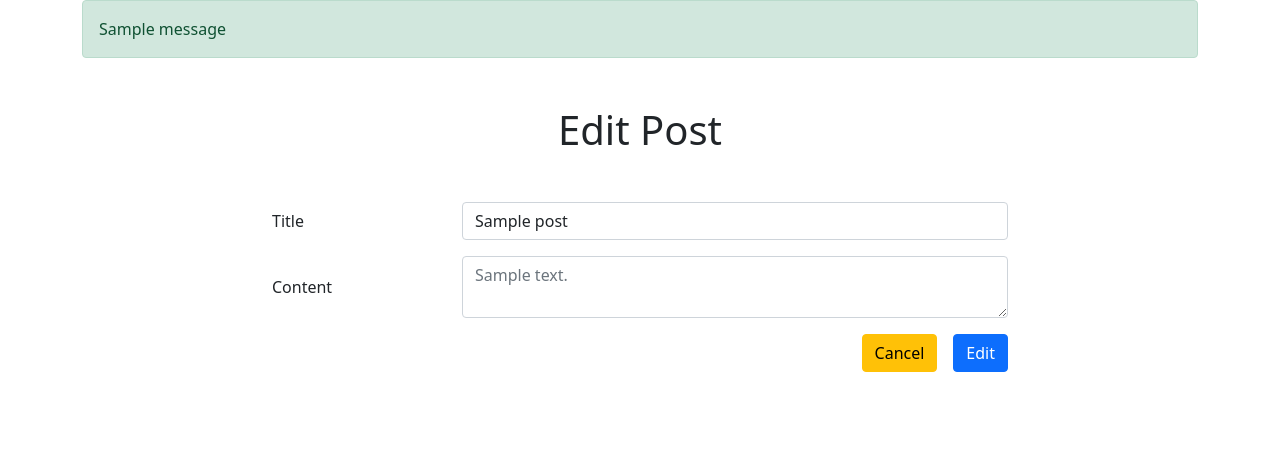
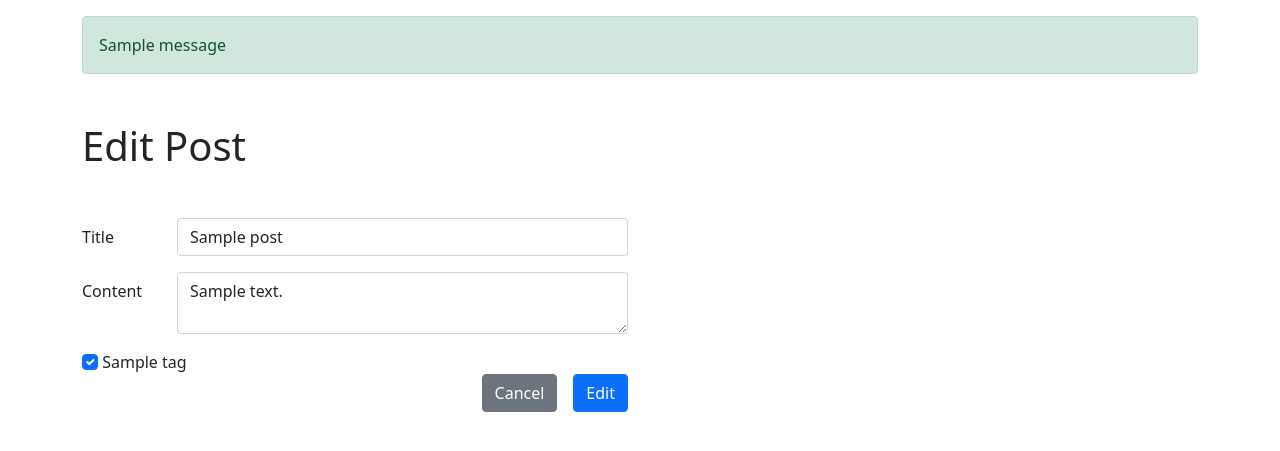
Before and after one commit to MattPereira/springboard-exercises, a Flask app: page /posts/1/edit in a window 1280 px wide. Shown: the top 451 px of the page. Run offline with Flask 2, Linux system fonts and the light colour scheme; tables that the repository leaves empty hold one stand-in row (values such as "Sample post"); one stand-in notice (Sample message) is shown.

Commit message:
many to many exercise complete

```diff
--- a/flask-blogly/app.py
+++ b/flask-blogly/app.py
@@ -2,7 +2,7 @@
 
 from flask import Flask, request, render_template, redirect, flash, session
 from flask_debugtoolbar import DebugToolbarExtension
-from models import db, connect_db, User, Post
+from models import db, connect_db, User, Post, Tag, PostTag
 
 app = Flask(__name__)
 
@@ -112,17 +112,23 @@ def delete_user(user_id):
 def new_post_form(user_id):
     """Show form to add a new post"""
     user = User.query.get_or_404(user_id)
-    return render_template('posts/new.html', user=user)
+
+    tags = Tag.query.all()
+
+    return render_template('posts/new.html', user=user, tags=tags)
 
 
 @app.route('/users/<int:user_id>/posts/new', methods=["POST"])
 def create_post(user_id):
     """Handle add form by adding post to db and then redirect to user details"""
 
-    title = request.form["title"]
-    content = request.form["content"]
+    new_post = Post(
+        title=request.form["title"], content=request.form["content"], user_id=user_id)
 
-    new_post = Post(title=title, content=content, user_id=user_id)
+    tag_ids = request.form.getlist('tags')
+
+    for id in tag_ids:
+        new_post.tags.append(Tag.query.get(id))
 
     db.session.add(new_post)
     db.session.commit()
@@ -145,24 +151,27 @@ def edit_post_form(post_id):
     """Show form to edit a particular post"""
     post = Post.query.get_or_404(post_id)
 
-    return render_template('posts/edit.html', post=post)
+    tags = Tag.query.all()
+
+    return render_template('posts/edit.html', post=post, tags=tags)
 
 
 @app.route('/posts/<int:post_id>/edit', methods=["POST"])
 def edit_post(post_id):
-    """Update title and content of post in db then redirect to post details"""
-    title = request.form["title"]
-    content = request.form["content"]
+    """Update title, content, and tags of post in db then redirect to post details"""
 
     post = Post.query.get_or_404(post_id)
 
-    post.title = title
-    post.content = content
+    post.title = request.form["title"]
+    post.content = request.form["content"]
+
+    tag_ids = [int(num) for num in request.form.getlist('tags')]
+    post.tags = Tag.query.filter(Tag.id.in_(tag_ids)).all()
 
     db.session.add(post)
     db.session.commit()
 
-    flash(f"Post {post.title} has been edited!")
+    flash(f'Post "{post.title}" has been edited!')
 
     return redirect(f'/posts/{post_id}')
 
@@ -180,3 +189,85 @@ def delete_post(post_id):
     flash(f"Post {post.title} has been deleted!")
 
     return redirect(f'/users/{user_id}')
+
+
+@app.route('/tags')
+def list_tags():
+    """Show list of all tags"""
+
+    tags = Tag.query.all()
+
+    return render_template('tags/list.html', tags=tags)
+
+
+@app.route('/tags/<int:tag_id>')
+def show_tag(tag_id):
+    """show details for a particular tag"""
+    tag = Tag.query.get(tag_id)
+
+    return render_template('tags/details.html', tag=tag)
+
+
+@app.route('/tags/new')
+def new_tag_form():
+    """Show form to add a new tag"""
+    posts = Post.query.all()
+
+    return render_template('tags/new.html', posts=posts)
+
+
+@app.route('/tags/new', methods=["POST"])
+def create_tag():
+    """Add tag to database along with selected posts, then redirect to tag list"""
+
+    post_ids = [int(num) for num in request.form.getlist('posts')]
+    posts = Post.query.filter(Post.id.in_(post_ids)).all()
+    new_tag = Tag(name=request.form['name'], posts=posts)
+
+    db.session.add(new_tag)
+    db.session.commit()
+
+    flash(f"Tag {new_tag.name} has been added!")
+
+    return redirect('/tags')
+
+
+@app.route('/tags/<int:tag_id>/edit')
+def edit_tag_form(tag_id):
+    """Show edit tag form"""
+
+    tag = Tag.query.get(tag_id)
+    posts = Post.query.all()
+
+    return render_template('tags/edit.html', tag=tag, posts=posts)
+
+
+@app.route('/tags/<int:tag_id>/edit', methods=["POST"])
+def edit_tag(tag_id):
+    """Handle form submission for updating an existing tag"""
+
+    tag = Tag.query.get_or_404(tag_id)
+    tag.name = request.form['name']
+    post_ids = [int(num) for num in request.form.getlist('posts')]
+    tag.posts = Post.query.filter(Post.id.in_(post_ids)).all()
+
+    db.session.add(tag)
+    db.session.commit()
+
+    flash(f'Tag "{tag.name}" has been edited!')
+
+    return redirect('/tags')
+
+
+@app.route('/tags/<int:tag_id>/delete', methods=["POST"])
+def delete_tag(tag_id):
+    """Delete a tag from database using tag id"""
+
+    tag = Tag.query.get_or_404(tag_id)
+
+    db.session.delete(tag)
+    db.session.commit()
+
+    flash(f"Tag {tag.name} has been deleted!")
+
+    return redirect('/tags')
--- a/flask-blogly/templates/base.html
+++ b/flask-blogly/templates/base.html
@@ -12,7 +12,7 @@
         {% with messages = get_flashed_messages() %}
             {% if messages %}
                 {% for message in messages %}
-                <div class="alert alert-success" role="alert">{{ message }}</div>
+                <div class="alert alert-success mt-3" role="alert">{{ message }}</div>
                 {% endfor %}
             {% endif %}
         {% endwith %}
--- a/flask-blogly/templates/posts/edit.html
+++ b/flask-blogly/templates/posts/edit.html
@@ -3,34 +3,39 @@
 
 {% block content %}
 
-<h1 class="text-center my-5">Edit Post</h1>
+<h1 class="my-5">Edit Post</h1>
 
 <form action="/posts/{{post.id}}/edit" method="POST">
-    <div class="row justify-content-center align-items-center mb-3">
-        <div class="col-md-2">
+    <div class="row mb-3">
+        <div class="col-md-1">
             <label for="title" class="col-form-label">Title</label>
         </div>
-        <div class="col-md-6">
+        <div class="col-md-5">
             <input type="text" class="form-control" name="title" value="{{post.title}}">
         </div>
     </div>
-    <div class="row justify-content-center align-items-center mb-3">
-        <div class="col-md-2">
+    <div class="row mb-3">
+        <div class="col-md-1">
             <label for="content" class="col-form-label">Content</label>
         </div>
-        <div class="col-md-6">
-            <textarea class="form-control" name="content" placeholder="{{post.content}}"></textarea>
+        <div class="col-md-5">
+            <textarea class="form-control" name="content">{{post.content}}</textarea>
         </div>
     </div>
-    <div class="row justify-content-center">
-        <div class="col-md-8">
+    {% for tag in tags %}
+    <div>
+        <input type="checkbox" class="form-check-input" name="tags" value="{{tag.id}}" {% if tag in post.tags %} checked {% endif %}>
+        <label for="{{tag.name}}" class="form-check-class">{{tag.name}}</label>
+    </div>
+    {% endfor %}
+    <div class="row">
+        <div class="col-md-6">
             <div class="d-flex justify-content-end">
-                <a href="/posts/{{post.id}}" class="btn btn-warning">Cancel</a>
+                <a href="/posts/{{post.id}}" class="btn btn-secondary">Cancel</a>
                 <button type="submit" class="btn btn-primary ms-3">Edit</button>
             </div>
         </div>
     </div>
-
 </form>
 
 {% endblock %}
--- a/flask-blogly/templates/users.html
+++ b/flask-blogly/templates/users.html
@@ -3,6 +3,7 @@
 
 {% block content %}
 
+<a href="/" class="btn btn-secondary my-3">HOME</a>
 <h1>Users</h1>
 
 <ul>
```
Also changed, not shown: flask-blogly/models.py (+30 -2 lines), flask-blogly/seed.py (+26 -1 lines), flask-blogly/templates/home.html (+14 -1 lines), flask-blogly/templates/posts/details.html (+10 -2 lines), flask-blogly/templates/posts/new.html (+16 -9 lines), flask-blogly/templates/tags/details.html (added, +21 -0 lines), flask-blogly/templates/tags/edit.html (added, +29 -0 lines), flask-blogly/templates/tags/list.html (added, +17 -0 lines), flask-blogly/templates/tags/new.html (added, +31 -0 lines), flask-blogly/test_flask.py (+75 -8 lines).
